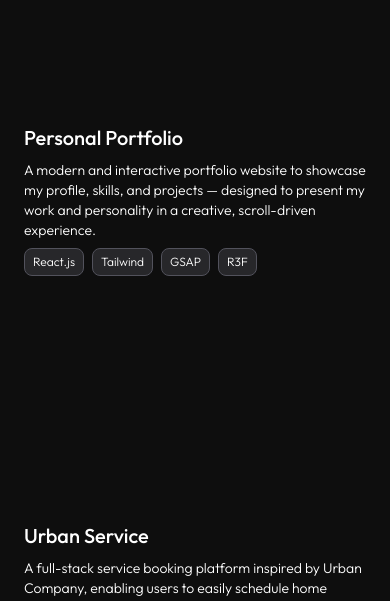
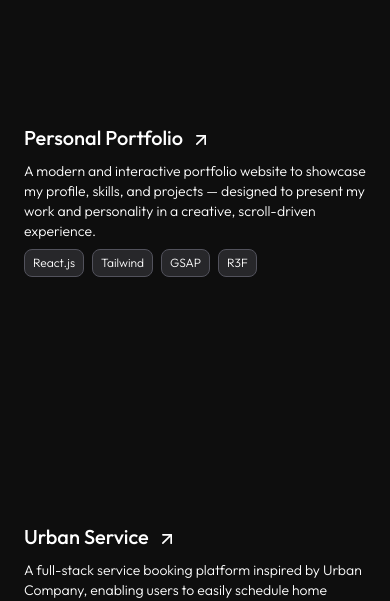
Before and after one commit to RahulBayad/my-portfolio, a React (Vite) app: page / in a window 390 px wide. Shown: the part 5000-5601 px from the top of the page. Built offline with nearby package versions, Linux system fonts and the light colour scheme; a web font is replaced by a local one.

Commit message:
Project mobile view error solved

```diff
--- a/src/pages/sections/projects/Projects.jsx
+++ b/src/pages/sections/projects/Projects.jsx
@@ -79,17 +79,33 @@ const Projects = () => {
                     </figure>
                   </div>
                 </div>
+
+                {/* Description for mobile */}
                 <div className="lg:hidden mt-3">
-                  <h2
+                  {/* <h2
                     className={`text-xl lg:text-2xl text-wrap font-medium mb-2 ${project.border}`}
                   >
                     {project?.title}
-                  </h2>
+                  </h2> */}
+                  <a
+                    href={project?.liveLink || "#"}
+                    target={project?.liveLink ? "_blank" : "_self"}
+                    className="flex items-center gap-2  mb-2 border-b border-transparent hover:border-zinc-400 cursor-pointer"
+                  >
+                    <h2
+                      className={`text-xl text-wrap font-medium ${project.border}`}
+                    >
+                      {project?.title}
+                    </h2>
+                    <ArrowUpRight size={20} className="mt-1" />
+                  </a>
                   <div className="text-sm">{project?.description()}</div>
                 </div>
               </div>
             ))}
         </div>
+
+        {/* Description for Desktop/Laptop */}
         <div className="w-full min-w-sm  hidden lg:flex gap-4 p-4 rounded-lg sticky lg:top-[10%] h-fit">
           <div className="flex-center h-8">
             <div
```
